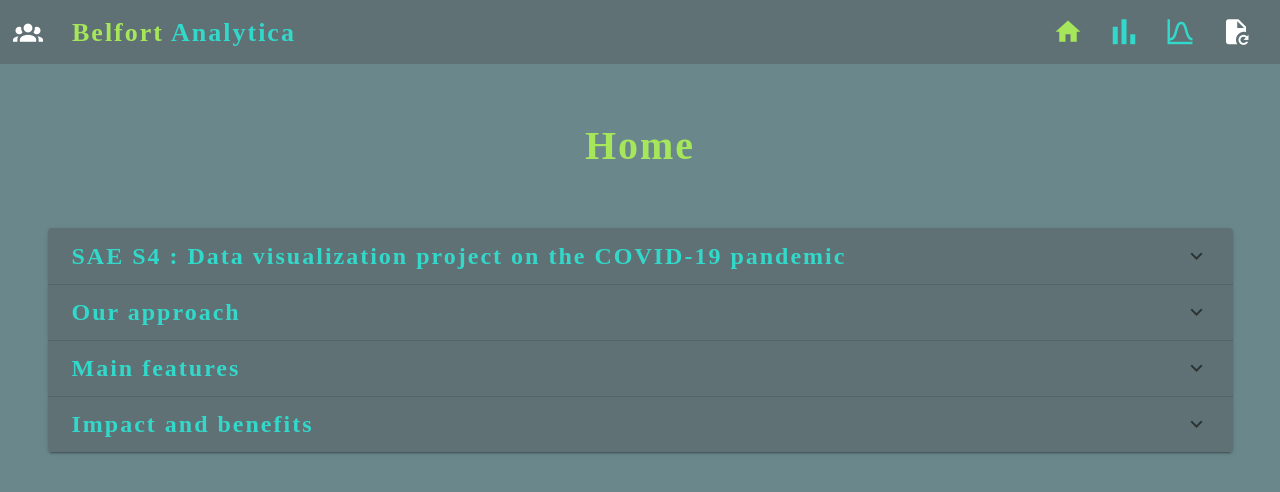
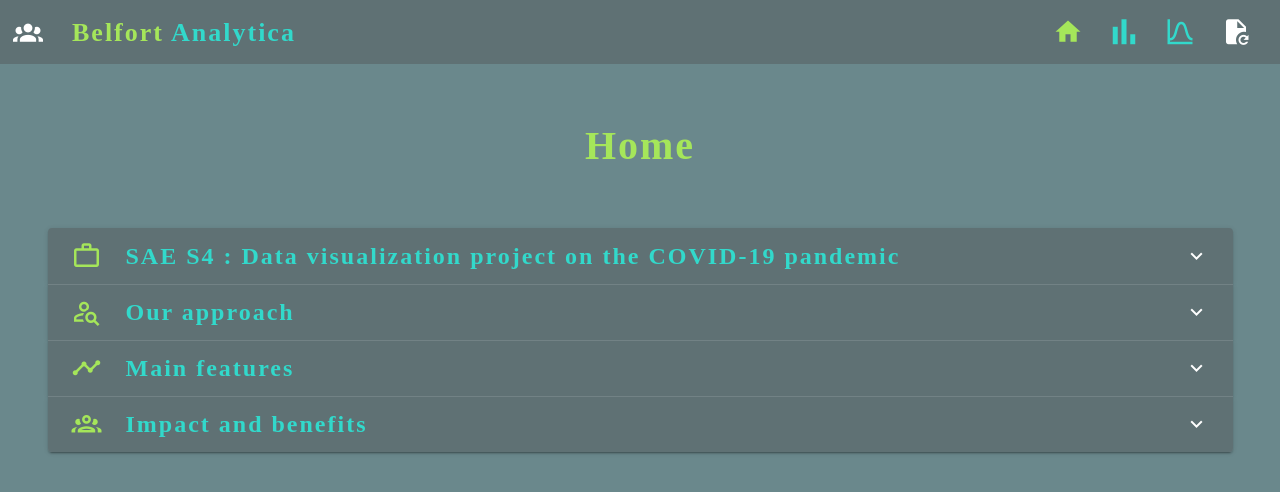
Before and after one commit to mcrayssac/SAE-S4, a Vue app in the folder vuejs/: page / in a window 1280 px wide. Shown: the top 492 px of the page. Built offline with nearby package versions, Linux system fonts and the light colour scheme.

Commit message:
Finished Home.vue

```diff
--- a/vuejs/src/views/Home.vue
+++ b/vuejs/src/views/Home.vue
@@ -9,15 +9,37 @@
   </section>
 
    <v-row justify="center">
-     <v-expansion-panels inset>
+     <v-expansion-panels inset dark>
        <v-expansion-panel class="expansion_panel">
-         <v-expansion-panel-header class="page-title2">SAE S4 : Data visualization project on the COVID-19 pandemic</v-expansion-panel-header>
+         <v-expansion-panel-header class="page-title2">
+           <v-row>
+             <v-col align-self="center" cols="auto" class="py-0">
+               <v-icon color="#A5E65A" size="30">
+                 mdi-briefcase-outline
+               </v-icon>
+             </v-col>
+             <v-col cols="auto">
+               SAE S4 : Data visualization project on the COVID-19 pandemic
+             </v-col>
+           </v-row>
+         </v-expansion-panel-header>
          <v-expansion-panel-content class="page-body">
            With the unprecedented impact of the COVID-19 pandemic, understanding and communicating data has become more important than ever. Our COVID-19 data visualization project aims to make information about the pandemic accessible, understandable and usable for everyone.
          </v-expansion-panel-content>
        </v-expansion-panel>
        <v-expansion-panel class="expansion_panel">
-         <v-expansion-panel-header class="page-title2">Our approach</v-expansion-panel-header>
+         <v-expansion-panel-header class="page-title2">
+           <v-row>
+             <v-col align-self="center" cols="auto" class="py-0">
+               <v-icon color="#A5E65A" size="30">
+                 mdi-account-search-outline
+               </v-icon>
+             </v-col>
+             <v-col cols="auto">
+               Our approach
+             </v-col>
+           </v-row>
+         </v-expansion-panel-header>
          <v-expansion-panel-content class="page-body">
            After various searches to find data frames with a wide range of data, we gathered data from a reliable and reputable source, the European Center for Disease Prevention and Control (ECDC), a European Union agency established in 2005 whose mission is to strengthen Europe's defenses against infectious diseases.
            Our team of data visualization students worked tirelessly to design interactive and intuitive graphics, allowing users to explore
@@ -25,9 +47,20 @@
          </v-expansion-panel-content>
        </v-expansion-panel>
        <v-expansion-panel class="expansion_panel">
-         <v-expansion-panel-header class="page-title2">Main features</v-expansion-panel-header>
+         <v-expansion-panel-header class="page-title2">
+           <v-row>
+             <v-col align-self="center" cols="auto" class="py-0">
+               <v-icon color="#A5E65A" size="30">
+                 mdi-chart-timeline-variant
+               </v-icon>
+             </v-col>
+             <v-col cols="auto">
+               Main features
+             </v-col>
+           </v-row>
+         </v-expansion-panel-header>
          <v-expansion-panel-content class="page-body">
-           <ul>
+           <ul style="list-style-image: url('https://cdn.discordapp.com/attachments/711867110221152278/1090924780116516864/check.png');">
              <li>Interactive global map showing the number of cases, deaths and vaccinations by country</li>
              <li>Animated graphics showing the evolution of the pandemic over time</li>
              <li>Comparisons between vaccines to analyse differences in use according to dose type</li>
@@ -36,7 +69,18 @@
          </v-expansion-panel-content>
        </v-expansion-panel>
        <v-expansion-panel class="expansion_panel">
-         <v-expansion-panel-header class="page-title2">Impact and benefits</v-expansion-panel-header>
+         <v-expansion-panel-header class="page-title2">
+           <v-row>
+             <v-col align-self="center" cols="auto" class="py-0">
+               <v-icon color="#A5E65A" size="30">
+                 mdi-account-group-outline
+               </v-icon>
+             </v-col>
+             <v-col cols="auto">
+               Impact and benefits
+             </v-col>
+           </v-row>
+         </v-expansion-panel-header>
          <v-expansion-panel-content class="page-body">
            This data visualisation project aims to inform the decisions of policy makers, health professionals and the general public. By making information about COVID-19 more accessible, we hope to contribute to a better understanding of the pandemic and to informed decisions to combat its spread.           <br>
            <p class="pt-2">We invite you to explore our COVID-19 data visualization platform and share this information with others. Together we can better understand this pandemic and work towards a healthier future</p>
```
